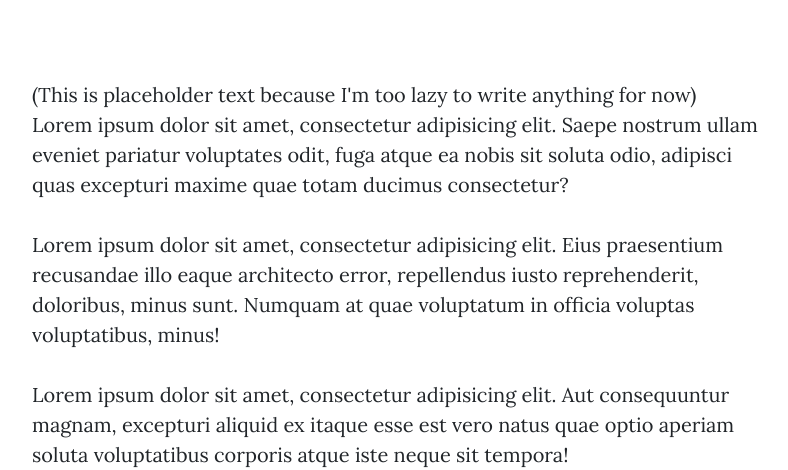
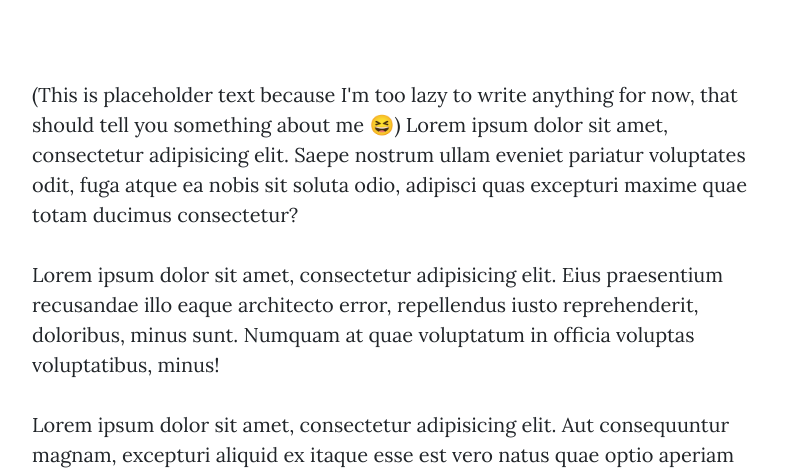
Before and after one commit to ailint/ailin-blog, a Flask app: page /about in a window 1280 px wide. Shown: the part 532-1002 px from the top of the page, without its empty margins (243-1031 px from the left). Run offline with Flask 2, Linux system fonts and the light colour scheme; some libraries are stand-ins or nearby versions.

Commit message:
change disclaimer text about placeholder text

```diff
--- a/templates/about.html
+++ b/templates/about.html
@@ -20,7 +20,7 @@
 <div class="container">
     <div class="row">
         <div class="col-lg-8 col-md-10 mx-auto">
-            <p>(This is placeholder text because I'm too lazy to write anything for now) Lorem ipsum dolor sit amet, consectetur adipisicing elit. Saepe nostrum ullam eveniet pariatur voluptates
+            <p>(This is placeholder text because I'm too lazy to write anything for now, that should tell you something about me 😆) Lorem ipsum dolor sit amet, consectetur adipisicing elit. Saepe nostrum ullam eveniet pariatur voluptates
                 odit, fuga atque ea nobis sit soluta odio, adipisci quas excepturi maxime quae totam ducimus
                 consectetur?</p>
             <p>Lorem ipsum dolor sit amet, consectetur adipisicing elit. Eius praesentium recusandae illo eaque
```
